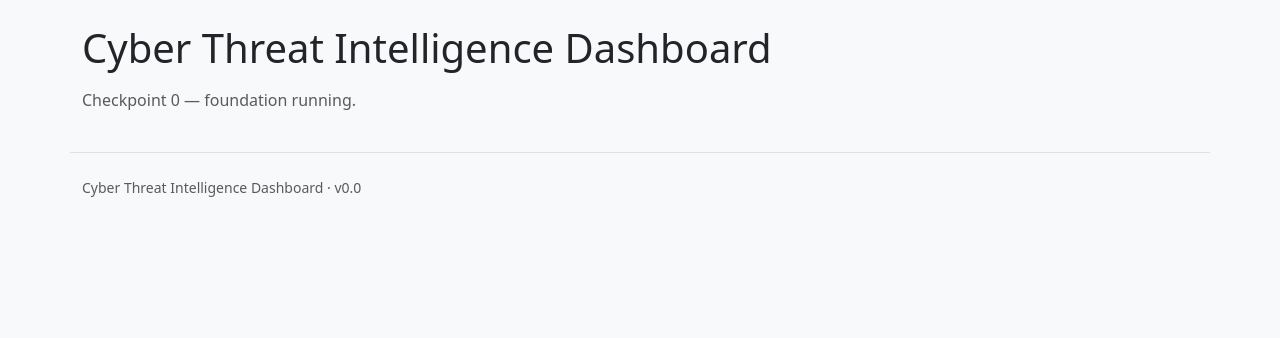
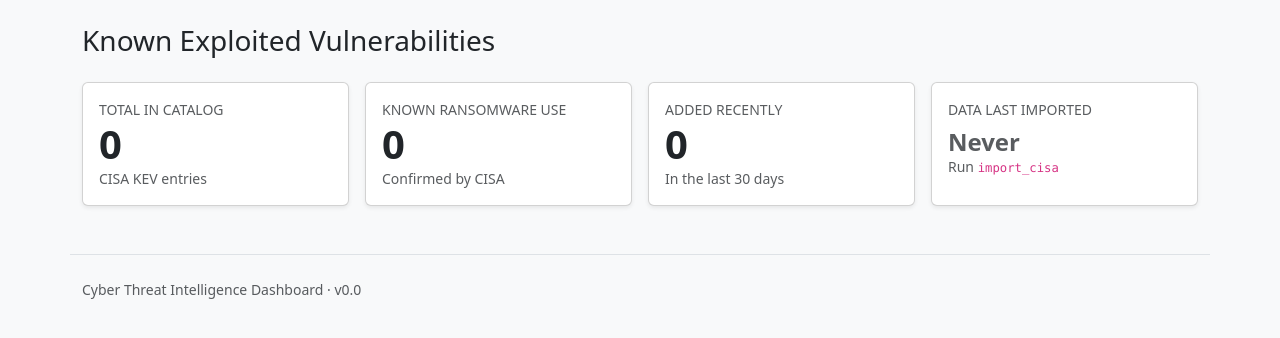
Before and after one commit to trietluong1602/cyber-dashboard, a Django app: page / in a window 1280 px wide. Shown: the part 56-394 px from the top of the page. Run offline with Django 5.2, Linux system fonts and the light colour scheme; data that the repository does not hold is empty.

Commit message:
Add dashboard view with KPI cards

```diff
--- a/config/settings.py
+++ b/config/settings.py
@@ -41,6 +41,7 @@ INSTALLED_APPS = [
     'django.contrib.sessions',
     'django.contrib.messages',
     'django.contrib.staticfiles',
+    'django.contrib.humanize',
     'dashboard',
     'threats',
 ]
--- a/config/urls.py
+++ b/config/urls.py
@@ -19,5 +19,5 @@ from django.urls import path, include
 
 urlpatterns = [
     path('admin/', admin.site.urls),
-    path('', include('dashboard.urls')),
+    path('', include('threats.urls')),
 ]
--- a/templates/base.html
+++ b/templates/base.html
@@ -11,13 +11,13 @@
 
 <nav class="navbar navbar-expand-lg navbar-dark bg-dark">
   <div class="container">
-    <a class="navbar-brand" href="{% url 'home' %}">🛡️ ThreatLens   </a>
+    <a class="navbar-brand" href="{% url 'threats:dashboard' %}">🛡️ ThreatLens   </a>
     <button class="navbar-toggler" type="button" data-bs-toggle="collapse" data-bs-target="#nav">
       <span class="navbar-toggler-icon"></span>
     </button>
     <div class="collapse navbar-collapse" id="nav">
       <ul class="navbar-nav ms-auto">
-        <li class="nav-item"><a class="nav-link" href="{% url 'home' %}">Dashboard</a></li>
+        <li class="nav-item"><a class="nav-link" href="{% url 'threats:dashboard' %}">Dashboard</a></li>
         <li class="nav-item"><a class="nav-link" href="#">Vulnerabilities</a></li>
         <li class="nav-item"><a class="nav-link" href="#">Analytics</a></li>
         <li class="nav-item"><a class="nav-link" href="#">About</a></li>
--- /dev/null
+++ b/threats/templates/threats/dashboard.html
@@ -0,0 +1,57 @@
+{% extends "base.html" %}
+{% load humanize %}
+
+{% block content %}
+  <h1 class="h3 mb-4">Known Exploited Vulnerabilities</h1>
+
+  <div class="row g-3 mb-4">
+
+    <div class="col-12 col-sm-6 col-lg-3">
+      <div class="card h-100 shadow-sm">
+        <div class="card-body">
+          <div class="text-muted text-uppercase small">Total in catalog</div>
+          <div class="display-6 fw-semibold">{{ total_count|intcomma }}</div>
+          <div class="text-muted small">CISA KEV entries</div>
+        </div>
+      </div>
+    </div>
+
+    <div class="col-12 col-sm-6 col-lg-3">
+      <div class="card h-100 shadow-sm">
+        <div class="card-body">
+          <div class="text-muted text-uppercase small">Known ransomware use</div>
+          <div class="display-6 fw-semibold">{{ ransomware_count|intcomma }}</div>
+          <div class="text-muted small">Confirmed by CISA</div>
+        </div>
+      </div>
+    </div>
+
+    <div class="col-12 col-sm-6 col-lg-3">
+      <div class="card h-100 shadow-sm">
+        <div class="card-body">
+          <div class="text-muted text-uppercase small">Added recently</div>
+          <div class="display-6 fw-semibold">{{ recent_count|intcomma }}</div>
+          <div class="text-muted small">In the last 30 days</div>
+        </div>
+      </div>
+    </div>
+
+    <div class="col-12 col-sm-6 col-lg-3">
+      <div class="card h-100 shadow-sm">
+        <div class="card-body">
+          <div class="text-muted text-uppercase small">Data last imported</div>
+          {% if last_imported %}
+            <div class="h4 fw-semibold mb-0 mt-2">
+              {{ last_imported|date:"M j, Y" }}
+            </div>
+            <div class="text-muted small">{{ last_imported|time:"g:i a T" }}</div>
+          {% else %}
+            <div class="h4 fw-semibold mb-0 mt-2 text-muted">Never</div>
+            <div class="text-muted small">Run <code>import_cisa</code></div>
+          {% endif %}
+        </div>
+      </div>
+    </div>
+
+  </div>
+{% endblock %}
--- /dev/null
+++ b/threats/urls.py
@@ -0,0 +1,8 @@
+from django.urls import path
+from . import views
+
+app_name = "threats"
+
+urlpatterns = [
+    path("", views.dashboard, name="dashboard"),
+]
--- a/threats/views.py
+++ b/threats/views.py
@@ -1,3 +1,28 @@
+from datetime import timedelta
+
+from django.db.models import Max
 from django.shortcuts import render
+from django.utils import timezone
 
-# Create your views here.
+from .models import Vulnerability
+
+
+def dashboard(request):
+    today = timezone.now().date()
+    thirty_days_ago = today - timedelta(days=30)
+
+    freshness = Vulnerability.objects.aggregate(
+        last_imported=Max("source_updated_at"),
+    )
+
+    context = {
+        "total_count": Vulnerability.objects.count(),
+        "ransomware_count": Vulnerability.objects.filter(
+            known_ransomware_use=True
+        ).count(),
+        "recent_count": Vulnerability.objects.filter(
+            date_added__gte=thirty_days_ago
+        ).count(),
+        "last_imported": freshness["last_imported"],
+    }
+    return render(request, "threats/dashboard.html", context)
```
